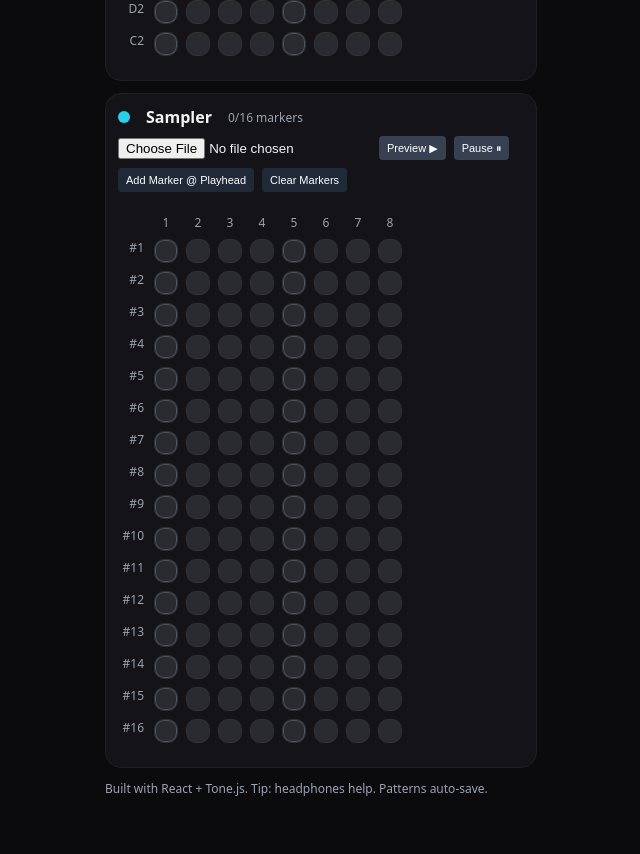
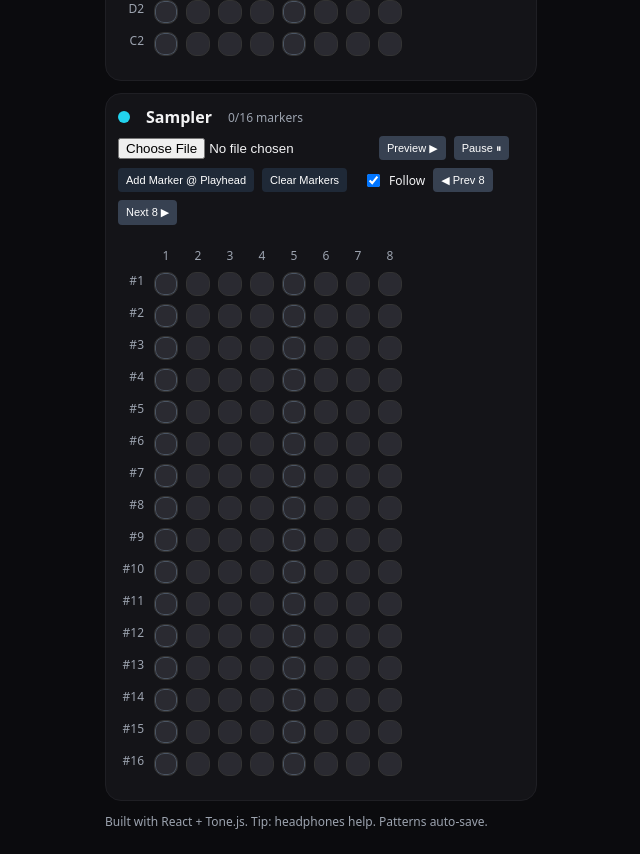
Before and after one commit to Tekknobot/react-stepseq-web, a React (Vite) app: page / in a window 1280 px wide. Shown: the part 915-1769 px from the top of the page, without its empty margins (319-959 px from the left). Before the commit the page ends 1736 px from the top, so only its background shows below. Built offline with nearby package versions, Linux system fonts and the light colour scheme.

Commit message:
Follow sampler like synth.

```diff
--- a/src/App.tsx
+++ b/src/App.tsx
@@ -808,12 +808,31 @@ export default function App() {
         </div>
 
         {/* controls */}
-        <div className="row" style={{ gap: 8, margin: '6px 0 10px' }}>
+        <div className="row" style={{ gap: 8, margin: '6px 0 10px', flexWrap: 'wrap' }}>
           <input type="file" accept="audio/*" onChange={onSampleFile} />
+
           <button className="button secondary xs" onClick={() => audioRef.current?.play()} disabled={!playerReady}>Preview ▶</button>
           <button className="button secondary xs" onClick={() => audioRef.current?.pause()} disabled={!playerReady}>Pause ⏸</button>
-          <button className="button xs" onClick={addMarkerHere} disabled={!sampleUrlRef.current || markers.length>=MAX_MARKERS}>Add Marker @ Playhead</button>
-          <button className="button xs" onClick={clearMarkers} disabled={!markers.length}>Clear Markers</button>
+
+          <button className="button xs" onClick={addMarkerHere} disabled={!sampleUrlRef.current || markers.length>=MAX_MARKERS}>
+            Add Marker @ Playhead
+          </button>
+          <button className="button xs" onClick={clearMarkers} disabled={!markers.length}>
+            Clear Markers
+          </button>
+
+          {/* Paging controls (shared with synth) */}
+          <label className="small" style={{display:'inline-flex',alignItems:'center',gap:6, marginLeft:8}}>
+            <input
+              type="checkbox"
+              checked={followRoll}
+              onChange={(e)=>setFollowRoll(e.target.checked)}
+            />
+            Follow
+          </label>
+
+          <button className="button secondary xs" onClick={prevPianoPage} disabled={followRoll}>◀ Prev 8</button>
+          <button className="button secondary xs" onClick={nextPianoPage} disabled={followRoll}>Next 8 ▶</button>
         </div>
 
         {/* simple marker ruler */}
@@ -833,7 +852,7 @@ export default function App() {
             <div />
             {Array.from({ length: 8 }).map((_, i) =>
               <div key={'samp-col-lbl-'+i} className="label small" style={{ textAlign: 'center' }}>
-                {i + 1}
+                {pianoPage * 8 + i + 1}
               </div>
             )}
             {/* rows 0..15 (show 1..16 label) */}
```
